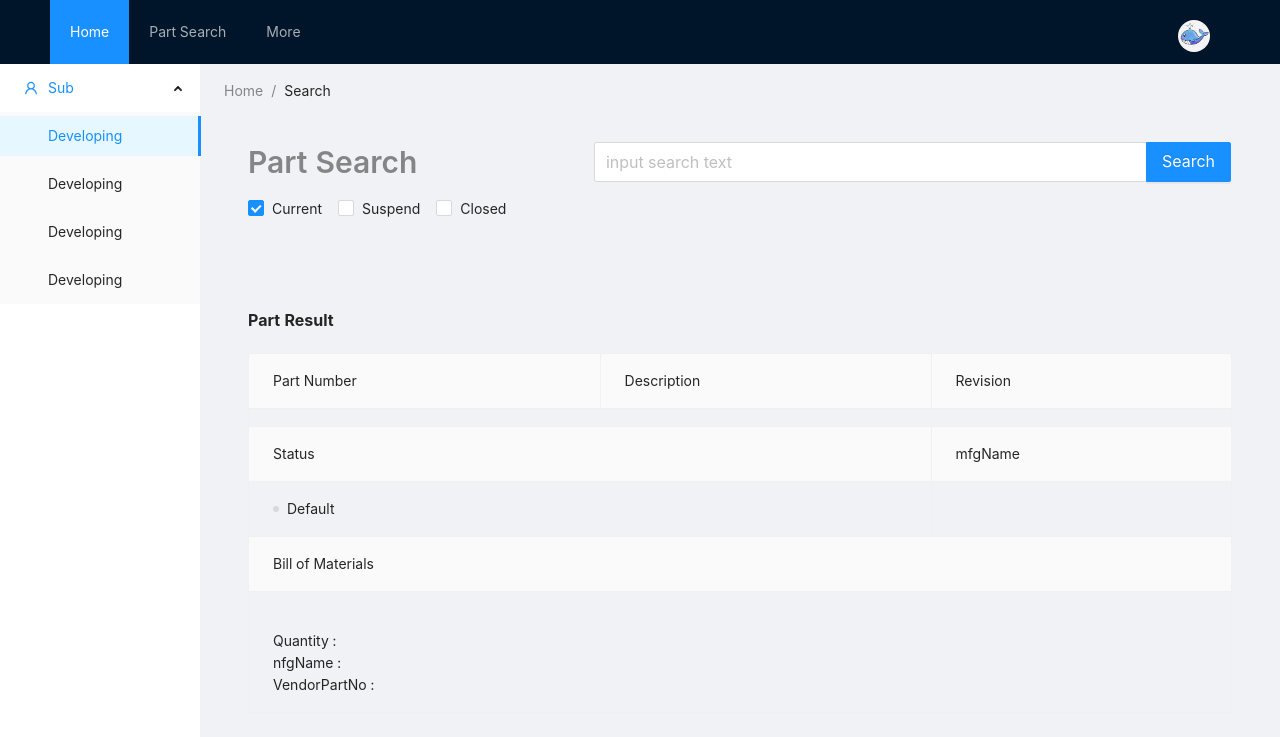
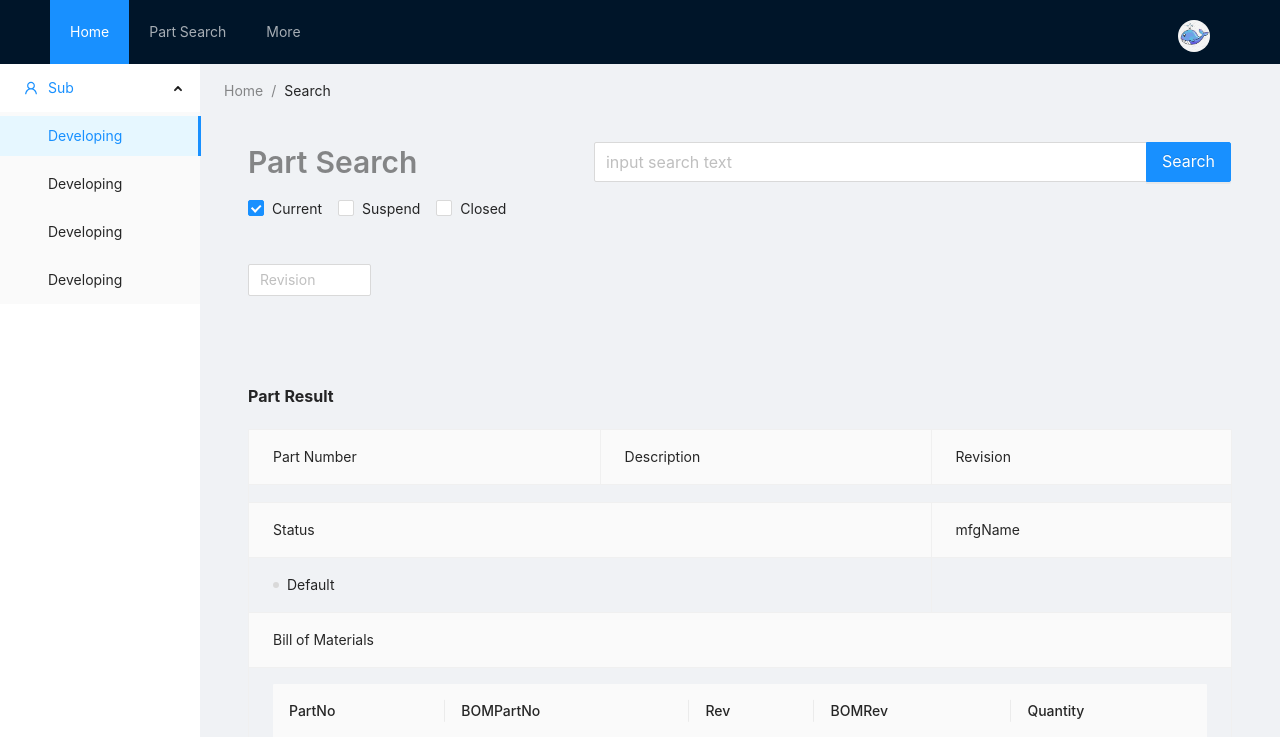
Before and after one commit to a199929abc/ONCdatabase-Frontend, a React (Create React App) app: page /nav/search in a window 1280 px wide. Shown: the top 737 px of the page. Built offline with nearby package versions, Linux system fonts and the light colour scheme.

Commit message:
version 1.0 completed

```diff
--- a/src/comps/Search/Search.js
+++ b/src/comps/Search/Search.js
@@ -4,7 +4,8 @@ import { Link, NavLink } from 'react-router-dom';
 import React, { useState, useEffect, Fragment } from 'react';
 import ReactDOM from 'react-dom';
 import Nav from '../Nav/Nav';
-import { Input, Space, Row, Col, Typography, Checkbox,Descriptions,Badge ,Image} from 'antd';
+import { Input, Space, Row, Col,Table, Typography, Checkbox,Descriptions,Badge ,Image,Button
+,Cascader,Alert} from 'antd';
 import { AudioOutlined } from '@ant-design/icons';
 import axios from 'axios';
 import { colors } from '@material-ui/core';
@@ -19,7 +20,10 @@ function SearchComp() {
     const [checkBoxFlag, setCheckBoxFlag] = useState("C");
     const [searchValue, setSearchValue] = useState("");
     const [part, setPart]= useState([]);
-
+    const [rev, setRev]  =useState("");
+    const [error, setError]=useState("OK");
+    const [errorCode, setErrorCode]=useState("");
+    const [revList, setRevList]  = useState([]);
 
 
     const onChange = checkedValues => {
@@ -41,8 +45,10 @@ function SearchComp() {
         console.log("Sending....flag is:"+checkBoxFlag);
         const partJSON = {
             partno: value,
-            status: checkBoxFlag
+            status: checkBoxFlag,
+            rev: rev
         }
+
         SendPartRequest(partJSON);
     };
     const SendPartRequest = async (partJSON) => {
@@ -52,14 +58,19 @@ function SearchComp() {
             url: 'http://142.104.17.106:8011/nav/search',
             headers: { 'Content-Type': 'application/json', 'Accept': 'application/json' },
             data: JSON.stringify(partJSON)
-        }).then(Response => { {return Response.data.data}});
+        }).then(Response => { {return Response}});
         console.log(res);
-        setPart(res);
+        setPart(res.data.data);
+        setError(res.data.msg);
+        console.log(res.data.msg);
+        if(res.data.msg=="Part is not unique. Please specify Revision"){
+            setRevList(res.data.data);
+        }
+
 
     }
 
     const currentStatus = () => {
-        console.log(part.status);
         switch(part.status) {
 
           case "C":   return <Badge status="processing" text="Current in use" />;
@@ -72,6 +83,43 @@ function SearchComp() {
     const isReturned = () => {
         return part != null;
     }
+
+
+
+    const columns = [{
+        title: 'PartNo',
+        dataIndex: 'partno',
+        render: text => <a href="#">{text}</a>,
+      }, {
+        title: 'BOMPartNo',
+        dataIndex: 'bompartno',
+      }, {
+        title: 'Rev',
+        dataIndex: 'rev',
+      },{
+        title: 'BOMRev',
+        dataIndex: 'bomrev',
+      },{
+        title: 'Quantity',
+        dataIndex: 'qty',
+      }];
+
+      const revColumns = [
+          {title: 'Revision',
+          dataIndex: 'rev',
+          render: text => <a href="#">{text}</a>,},
+          {title: 'Rev Created Date',
+          dataIndex: 'revcreated',
+         }]
+
+      const isUnique=()=>{
+
+        return error == "Part is not unique. Please specify Revision";
+      }
+      useEffect(() => {
+
+
+     }, []);
 
 
     return (
@@ -90,11 +138,20 @@ function SearchComp() {
                     />
                 </Col>
                 <Checkbox.Group  onChange={onChange} style={{ width: '100%' }} defaultValue={['Current']}>
-                    <Col span={24}>
+                    <Col span={10}>
                         <Checkbox value="Current">Current</Checkbox>
                         <Checkbox value="Suspend">Suspend</Checkbox>
                         <Checkbox value="Closed">Closed</Checkbox>
                     </Col>
+                    <br/>
+                    {isUnique()?(<Col span={10}>
+                        <Alert message={error} type="error" showIcon/>
+                        <Table
+                        columns={revColumns}
+                        dataSource={revList}/>
+                        </Col>):(<></>)}
+                    <br/>
+                    <Col span={3} ><Input placeholder="Revision" onChange={e => setRev(e.target.value)}/></Col>
                 </Checkbox.Group>
              {/*    <div>
                     {<li>{part.rev}</li>}
@@ -120,17 +177,10 @@ function SearchComp() {
                 <Descriptions.Item label="VendorPartNo">{}</Descriptions.Item> */}
 
                 <Descriptions.Item label="Bill of Materials" span={3} >
-                {part.jsonbom&&part.jsonbom.map(item =>
-                    (<li >{item.rev}</li>)
-                )}
-
-                <br />
-                Quantity :
-                <br />
-                nfgName :
-                <br />
-                VendorPartNo :
-                <br />
+                <Table
+                columns={columns}
+                dataSource={part.jsonbom}
+                />
 
                 </Descriptions.Item>
             </Descriptions>
```
